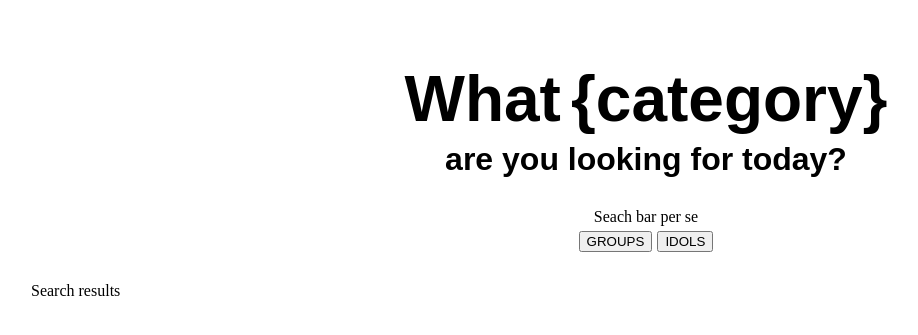
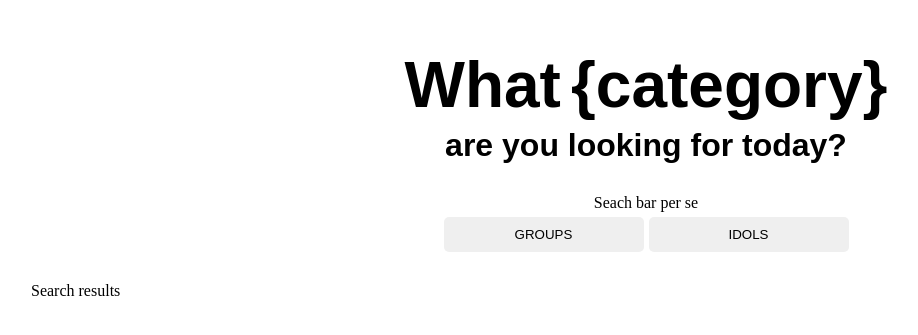
Before and after one commit to BelenPeluffo/framer-animation-project, a React (Vite) app: page / in a window 1280 px wide. Shown: the part 183-518 px from the top of the page, without its empty margins (2-920 px from the left). Built offline with nearby package versions, Linux system fonts and the light colour scheme.

Commit message:
feat (styles.css): creates styles for searchbar.

```diff
--- a/src/assets/styles.css
+++ b/src/assets/styles.css
@@ -41,3 +41,18 @@
   bottom: 0;
   transform: translate(-50%);
 }
+
+button {
+  padding: 10px;
+  width: 200px;
+  border-radius: 5px;
+  border: none;
+}
+
+.search-bar {
+  width: 600px;
+  padding: 10px;
+  font-size: large;
+  margin-bottom: 30px;
+  border-radius: 5px;
+}
```
